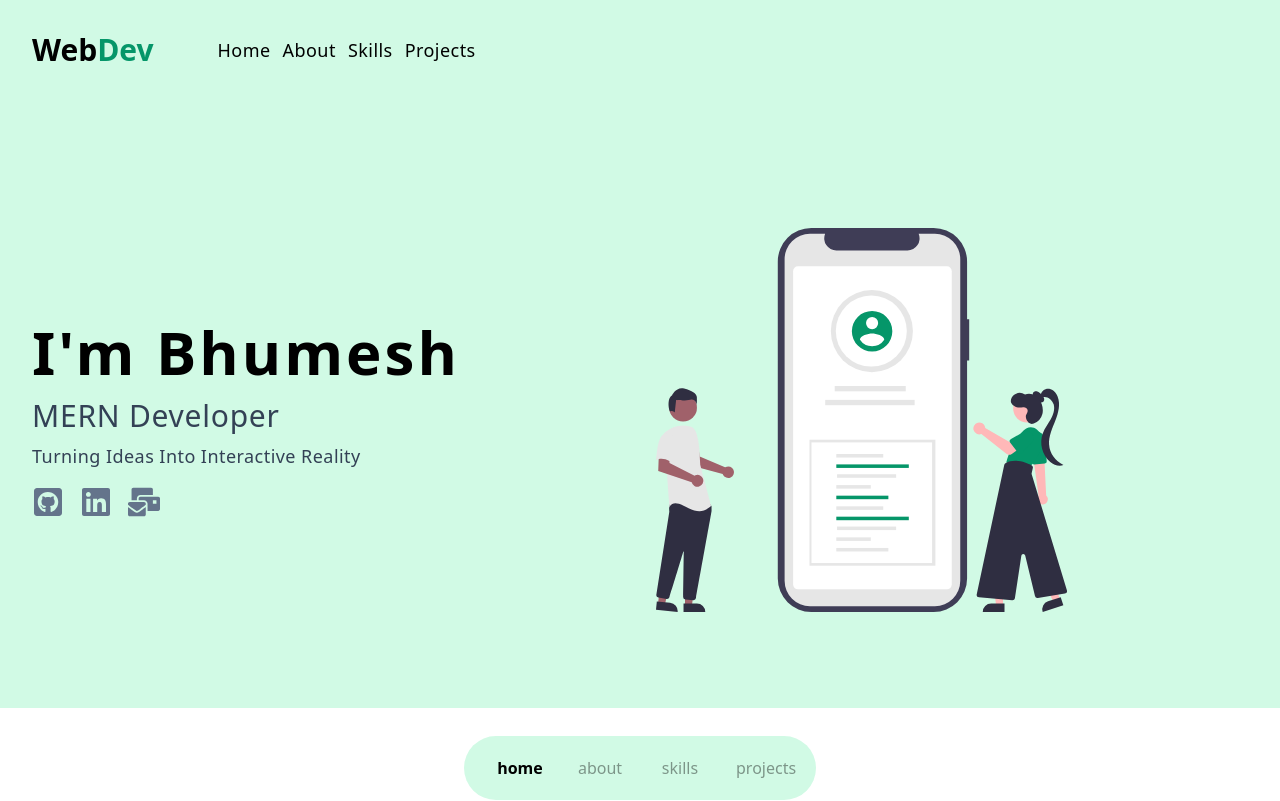
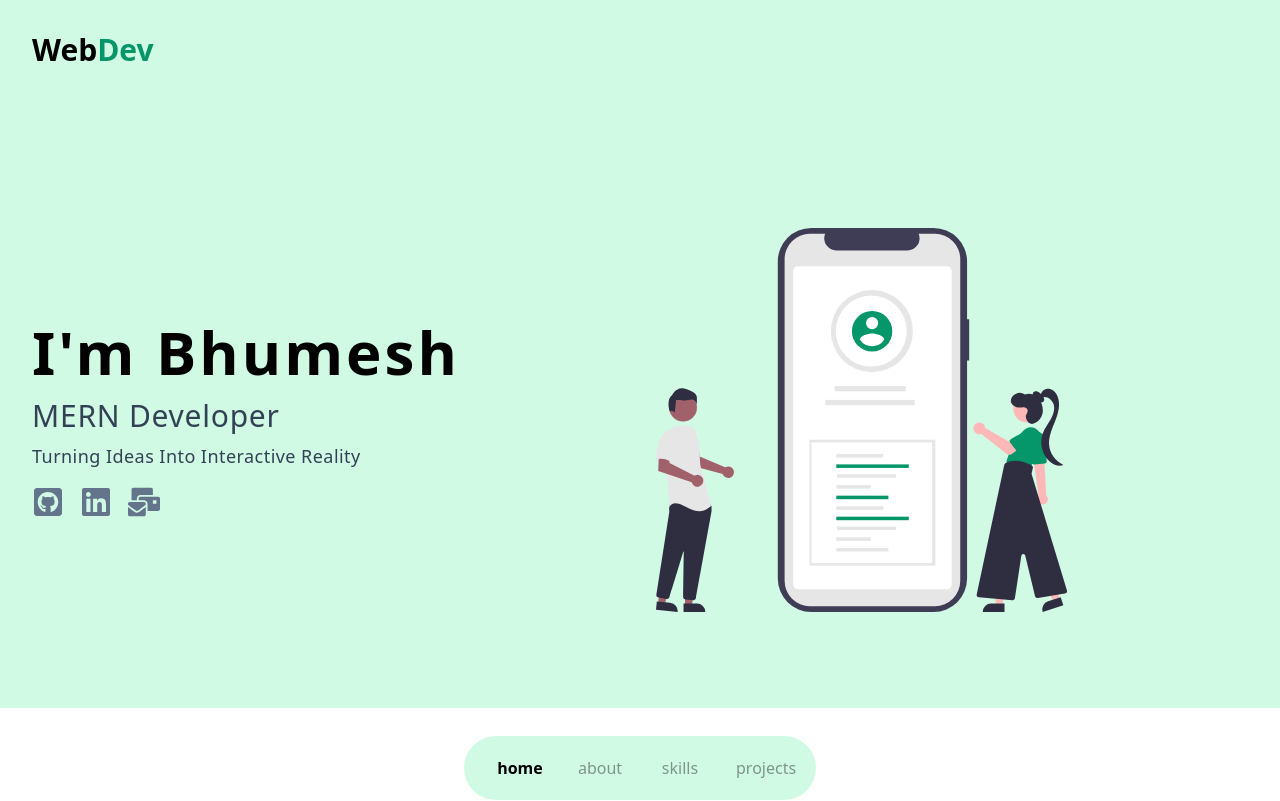
Before and after one commit to BHUMESH438/portfolio-porject-v1, a React (Vite) app: page / in a window 1280 px wide. Shown: the top 801 px of the page. Built offline with nearby package versions, Linux system fonts and the light colour scheme; no server answers.

Commit message:
nav link reset

```diff
--- a/src/components/Navbar.jsx
+++ b/src/components/Navbar.jsx
@@ -1,5 +1,3 @@
-import { links } from '../data';
-
 const Navbar = () => {
   return (
     <nav className='bg-emerald-100 sticky top-0'>
@@ -8,16 +6,6 @@ const Navbar = () => {
           Web
           <span className='text-emerald-600'>Dev</span>
         </h2>
-        <div className='flex gap-x-3 '>
-          {links.map(link => {
-            const { id, href, text } = link;
-            return (
-              <a key={id} href={href} className='capitalize text-lg tracking-wide hover:text-emerald-600 duration-300'>
-                {text}
-              </a>
-            );
-          })}
-        </div>
       </div>
     </nav>
   );
```
